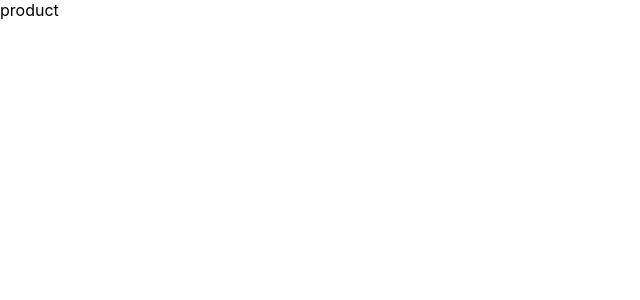
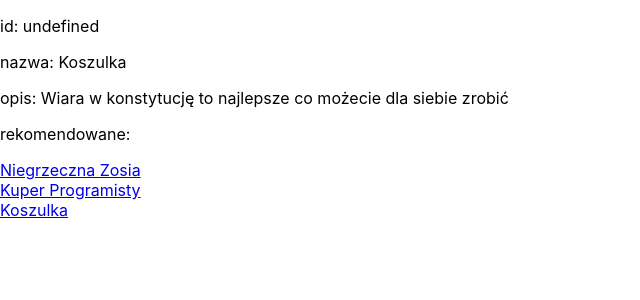
Before and after one commit to Pawci0/IO, a React (Create React App) app in the folder frontend/frontend-website/: page /product in a window 1280 px wide. Shown: the top 300 px of the page, without its empty margins (0-640 px from the left). Built offline with nearby package versions, Linux system fonts and the light colour scheme.

Commit message:
product rendering data firts try done

```diff
--- a/frontend/frontend-website/package.json
+++ b/frontend/frontend-website/package.json
@@ -4,6 +4,7 @@
   "private": true,
   "dependencies": {
     "prop-types": "^15.6.2",
+    "query-string": "^6.2.0",
     "react": "^16.6.3",
     "react-dom": "^16.6.3",
     "react-redux": "^6.0.0",
--- a/frontend/frontend-website/src/actions/ProductViewActions.js
+++ b/frontend/frontend-website/src/actions/ProductViewActions.js
@@ -3,13 +3,12 @@ import { GET_RECOMMENDED_ACTION } from './actions';
 import { RATE_PRODUCT_ACTION } from './actions';
 
 const getProductAction = (product) => ({ type: GET_PRODUCT_ACTION, data: product })
-const getRecommendedProductsAction = (userId) => ({ type: GET_RECOMMENDED_ACTION, data: products })
+const getRecommendedProductsAction = (products) => ({ type: GET_RECOMMENDED_ACTION, data: products })
 const RateProductAction = (isSuccess) => ({ type: RATE_PRODUCT_ACTION, data: { isSuccess } })
 
 export const getProduct = (id) => dispatch => {
     // request response TODO
     // data mocking for now WIKTOR
-
     const payload = {
         product:
         {
@@ -28,7 +27,6 @@ export const getProduct = (id) => dispatch => {
 export const getRecommendedProducts = (userId) => dispatch => {
     // request response TODO
     // data mocking for now WIKTOR
-
     const payload = {
         products: [
             {
@@ -58,7 +56,7 @@ export const getRecommendedProducts = (userId) => dispatch => {
         ]
     };
 
-    dispatch(getRecommendedProductsAction(payload.product));
+    dispatch(getRecommendedProductsAction(payload.products));
 }
 
 export const rateProduct = (userId) => dispatch => {
--- a/frontend/frontend-website/src/components/front1/ProductIcon.js
+++ b/frontend/frontend-website/src/components/front1/ProductIcon.js
@@ -7,13 +7,13 @@ class ProductIcon extends Component {
 
     return (
       <div>
-        <p href={`/product?id=${this.props.id}`}>{name}</p>
+        <a href={`/product?id=${this.props.id}`}>{this.props.name}</a>
       </div>
     );
   }
 }
 
-SearchContainer.propTypes = {
+ProductIcon.propTypes = {
   id: PropTypes.number,
   name: PropTypes.string,
 }
--- a/frontend/frontend-website/src/components/front1/containers/ProductViewContainer.js
+++ b/frontend/frontend-website/src/components/front1/containers/ProductViewContainer.js
@@ -1,13 +1,58 @@
 import React, { Component } from 'react';
+import { getProduct, getRecommendedProducts } from  '../../../actions/ProductViewActions'
+import { connect } from 'react-redux'
+import { bindActionCreators } from 'redux'
+import * as qs from 'query-string'
+import ProductIcon from '../ProductIcon'
 
 class ProductViewContainer extends Component {
+
+  componentDidMount() {
+    const id = qs.parse(this.props.location.search, { ignoreQueryPrefix: true }).id;
+    this.props.getProduct(id);
+    this.props.getRecommendedProducts(0); // TODO userId
+  }
+
   render() {
+    const id = qs.parse(this.props.location.search, { ignoreQueryPrefix: true }).id;
     return (
       <div>
-          product
+        <p>{`id: ${id}`}</p>
+        {this.props.product &&
+        <div>
+          <p>{`nazwa: ${this.props.product.Name}`}</p>
+          <p>{`opis: ${this.props.product.Description}`}</p>
+        </div>
+        }
+        <p>rekomendowane: </p>
+        <div>
+          {this.props.recommendedProducts &&
+            <div>
+              {this.props.recommendedProducts.map((value) => (
+                <ProductIcon id={value.Product_id} name = {value.Name} />
+              ))}
+            </div>
+          }
+        </div>
       </div>
     );
   }
 }
 
-export default ProductViewContainer;
+const mapStateToProps = (state) => ({
+  product: state.product.product,
+  recommendedProducts: state.product.recommendedProducts,
+})
+
+const mapDispatchToProps = dispatch => bindActionCreators(
+  {
+    getProduct,
+    getRecommendedProducts
+  },
+  dispatch,
+)
+
+export default connect(
+  mapStateToProps,
+  mapDispatchToProps,
+)(ProductViewContainer)
--- a/frontend/frontend-website/src/components/front1/containers/SearchContainer.js
+++ b/frontend/frontend-website/src/components/front1/containers/SearchContainer.js
@@ -3,6 +3,7 @@ import PropTypes from 'prop-types'
 import { connect } from 'react-redux'
 import { getProductsUsers } from '../../../actions/SearchPageActions'
 import { bindActionCreators } from 'redux'
+import ProductIcon from '../ProductIcon';
 
 class SearchContainer extends Component {
   constructor(props) {
@@ -13,11 +14,13 @@ class SearchContainer extends Component {
 
     return (
       <div>
-        Search my ass
-        {this.props.products[0] &&
-        <div>{this.props.products[0].id}</div>
-        }
-        <button onClick={this.props.getProductsUsers}>click me</button>
+        <button onClick={this.props.getProductsUsers}>szukaj</button>
+        <div>
+          {this.props.products.map((value) => (
+            <ProductIcon id={value.id} name = {value.name} />
+          ))}
+        </div>
+
       </div>
     );
   }
--- a/frontend/frontend-website/src/reducers/ProductReducer.js
+++ b/frontend/frontend-website/src/reducers/ProductReducer.js
@@ -4,7 +4,7 @@ import { RATE_PRODUCT_ACTION } from '../actions/actions';
 
 const initialState = {
     product: {},
-    recommendedProducts: {},
+    recommendedProducts: [],
     rateIsSuccess: {},
 }
 
```
Also changed, not shown: 1 other file (tests, documents, lock files or other folders).
